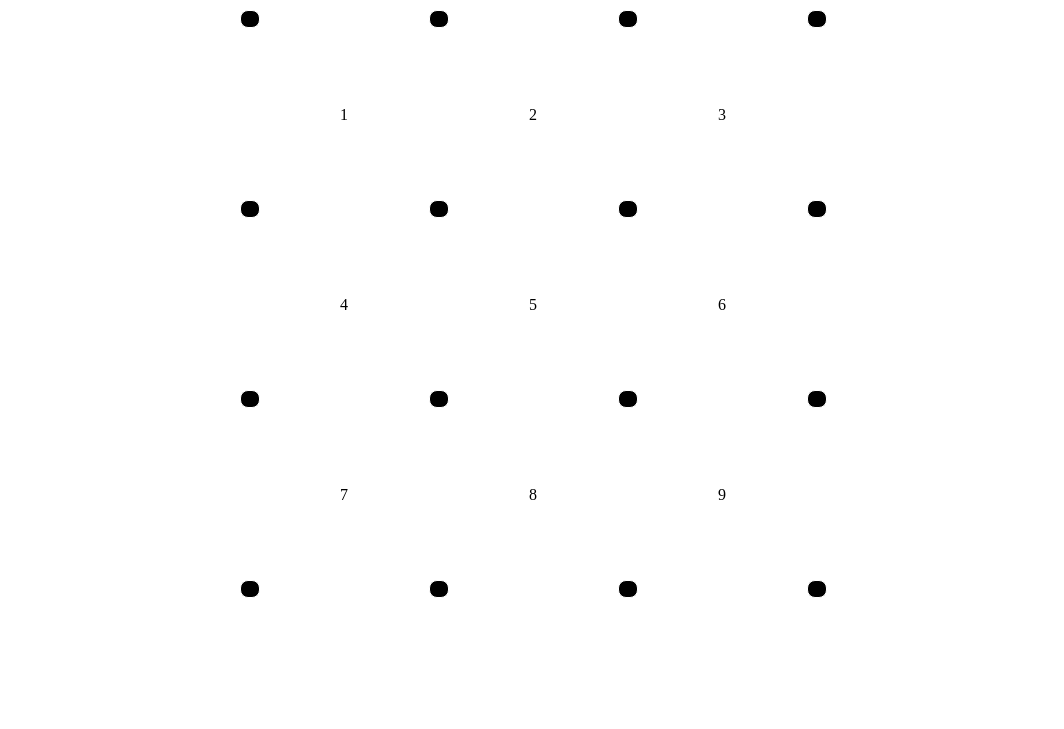
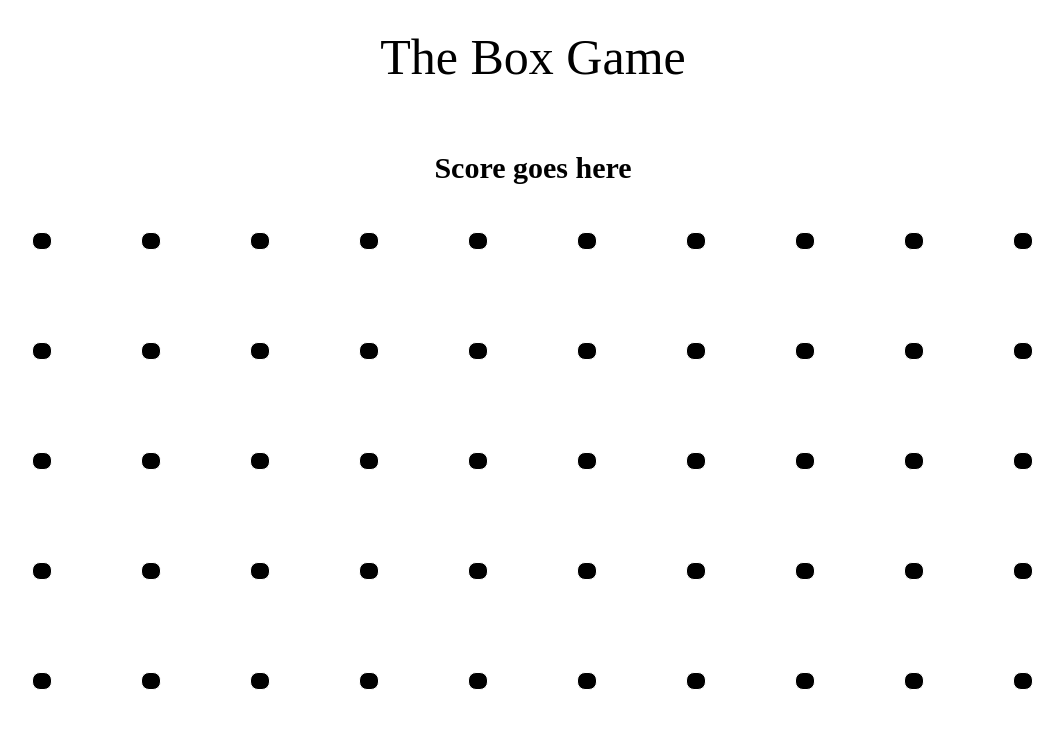
Before and after one commit to AlistairHopkins92/wdi-project-1, a PHP site: page /home.html in a window 1280 px wide. Shown: the top 729 px of the page, without its empty margins (107-1171 px from the left). Run offline with PHP 8.4, Linux system fonts and the light colour scheme.

Commit message:
double box problem solved

```diff
--- a/css/style.css
+++ b/css/style.css
@@ -1,6 +1,16 @@
+header{
+  font-size: 50px;
+  text-align: center;
+  padding: 20px;
+}
+h2{
+  font-size: 30px;
+  text-align: center;
+  padding: 20px;
+}
 ul {
-  height: 589px;
-  width: 589px;
+  height: 444px;
+  width: 1005px;
   border: 1px solid white;
   list-style: none;
   padding: 0;
@@ -8,15 +18,15 @@ ul {
 }
 .shortrow {
   height: 18px;
-  width: 587px;
+  width: 1003px;
   border: 1px solid white;
   list-style: none;
   padding: 0;
 }
 
 .tallrow {
-  height: 168px;
-  width: 587px;
+  height: 88px;
+  width: 1003px;
   border: 1px solid white;
   list-style: none;
   padding: 0;
@@ -37,7 +47,7 @@ ul {
 
 .shortrow .widecolumn {
   height: 16px;
-  width: 167px;
+  width: 87px;
   border: 1px solid white;
   list-style: none;
   padding: 0;
@@ -47,7 +57,7 @@ ul {
 }
 
 .tallrow .narrowcolumn {
-  height: 167px;
+  height: 87px;
   width: 18px;
   border: 1px solid white;
   list-style: none;
@@ -58,15 +68,15 @@ ul {
 }
 
 .tallrow .widecolumn {
-  height: 167px;
-  width: 167px;
+  height: 87px;
+  width: 87px;
   border: 1px solid white;
   list-style: none;
   padding: 0;
   display: inline-block;
   float: left;
   text-align: center;
-  line-height: 167px;
+  line-height: 87px;
   border-radius: 8px;
 }
 
--- a/home.html
+++ b/home.html
@@ -7,6 +7,8 @@
   <script type="text/javascript" src="./js/app.js"></script>
 </head>
 <body>
+<header>The Box Game</header>
+<h2 class="score">Score goes here</h2>
 <ul>
   <ul value="0" class="shortrow">
     <li value="x"               class="narrowcolumn"></li>
@@ -16,53 +18,11 @@
     <li value="x"               class="narrowcolumn"></li>
     <li value="3"     id="0"    class="widecolumn"></li>
     <li value="x"               class="narrowcolumn"></li>
-  </ul>
-  <ul value="0"  class="tallrow">
-    <li value="1"     id="0"    class="narrowcolumn"></li>
-    <li value="box"    id="box1"   class="widecolumn">1</li>
-    <li value="2"     id="1"    class="narrowcolumn"></li>
-    <li value="box"    id="box2"   class="widecolumn">2</li>
-    <li value="3"     id="2"    class="narrowcolumn"></li>
-    <li value="box"    id="box3"   class="widecolumn">3</li>
-    <li value="0"     id="3"    class="narrowcolumn"></li>
-  </ul>
-  <ul value="1" class="shortrow">
+    <li value="4"     id="0"    class="widecolumn"></li>
     <li value="x"               class="narrowcolumn"></li>
-    <li value="4"     id="1"    class="widecolumn"></li>
+    <li value="5"     id="0"    class="widecolumn"></li>
     <li value="x"               class="narrowcolumn"></li>
-    <li value="5"     id="2"    class="widecolumn"></li>
-    <li value="x"               class="narrowcolumn"></li>
-    <li value="6"     id="3"    class="widecolumn"></li>
-    <li value="x"               class="narrowcolumn"></li>
-  </ul>
-  <ul value="1" class="tallrow">
-    <li value="4"     id="0"    class="narrowcolumn"></li>
-    <li value="box"    id="box4"   class="widecolumn">4</li>
-    <li value="5"     id="4"    class="narrowcolumn"></li>
-    <li value="box"    id="box5"   class="widecolumn">5</li>
-    <li value="6"     id="5"    class="narrowcolumn"></li>
-    <li value="box"    id="box6"   class="widecolumn">6</li>
-    <li value="0"     id="6"    class="narrowcolumn"></li>
-  </ul>
-  <ul value="2" class="shortrow">
-    <li value="x"               class="narrowcolumn"></li>
-    <li value="7"     id="4"    class="widecolumn"></li>
-    <li value="x"               class="narrowcolumn"></li>
-    <li value="8"     id="5"    class="widecolumn"></li>
-    <li value="x"               class="narrowcolumn"></li>
-    <li value="9"     id="6"    class="widecolumn"></li>
-    <li value="x"               class="narrowcolumn"></li>
-  </ul>
-  <ul value="2" class="tallrow">
-    <li value="7"     id="0"    class="narrowcolumn"></li>
-    <li value="box"    id="box7"   class="widecolumn">7</li>
-    <li value="8"     id="7"    class="narrowcolumn"></li>
-    <li value="box"    id="box8"   class="widecolumn">8</li>
-    <li value="9"     id="8"    class="narrowcolumn"></li>
-    <li value="box"    id="box9"   class="widecolumn">9</li>
-    <li value="0"     id="9"    class="narrowcolumn"></li>
-  </ul>
-  <ul value="3" class="shortrow">
+    <li value="6"     id="0"    class="widecolumn"></li>
     <li value="x"               class="narrowcolumn"></li>
     <li value="7"     id="0"    class="widecolumn"></li>
     <li value="x"               class="narrowcolumn"></li>
@@ -70,6 +30,176 @@
     <li value="x"               class="narrowcolumn"></li>
     <li value="9"     id="0"    class="widecolumn"></li>
     <li value="x"               class="narrowcolumn"></li>
+  </ul>
+  <ul value="0"  class="tallrow">
+    <li value="1"     id="0"    class="narrowcolumn"></li>
+    <li value="box"    id="box1"   class="widecolumn"></li>
+    <li value="2"     id="1"    class="narrowcolumn"></li>
+    <li value="box"    id="box2"   class="widecolumn"></li>
+    <li value="3"     id="2"    class="narrowcolumn"></li>
+    <li value="box"    id="box3"   class="widecolumn"></li>
+    <li value="4"     id="3"    class="narrowcolumn"></li>
+    <li value="box"    id="box4"   class="widecolumn"></li>
+    <li value="5"     id="4"    class="narrowcolumn"></li>
+    <li value="box"    id="box5"   class="widecolumn"></li>
+    <li value="6"     id="5"    class="narrowcolumn"></li>
+    <li value="box"    id="box6"   class="widecolumn"></li>
+    <li value="7"     id="6"    class="narrowcolumn"></li>
+    <li value="box"    id="box7"   class="widecolumn"></li>
+    <li value="8"     id="7"    class="narrowcolumn"></li>
+    <li value="box"    id="box8"   class="widecolumn"></li>
+    <li value="9"     id="8"    class="narrowcolumn"></li>
+    <li value="box"    id="box9"   class="widecolumn"></li>
+    <li value="0"     id="9"    class="narrowcolumn"></li>
+  </ul>
+  <ul value="1" class="shortrow">
+    <li value="x"               class="narrowcolumn"></li>
+    <li value="10"     id="1"    class="widecolumn"></li>
+    <li value="x"               class="narrowcolumn"></li>
+    <li value="11"     id="2"    class="widecolumn"></li>
+    <li value="x"               class="narrowcolumn"></li>
+    <li value="12"     id="3"    class="widecolumn"></li>
+    <li value="x"               class="narrowcolumn"></li>
+    <li value="13"     id="4"    class="widecolumn"></li>
+    <li value="x"               class="narrowcolumn"></li>
+    <li value="14"     id="5"    class="widecolumn"></li>
+    <li value="x"               class="narrowcolumn"></li>
+    <li value="15"     id="6"    class="widecolumn"></li>
+    <li value="x"               class="narrowcolumn"></li>
+    <li value="16"     id="7"    class="widecolumn"></li>
+    <li value="x"               class="narrowcolumn"></li>
+    <li value="17"     id="8"    class="widecolumn"></li>
+    <li value="x"               class="narrowcolumn"></li>
+    <li value="18"     id="9"    class="widecolumn"></li>
+    <li value="x"               class="narrowcolumn"></li>
+  </ul>
+  <ul value="1" class="tallrow">
+    <li value="10"     id="0"    class="narrowcolumn"></li>
+    <li value="box"    id="box10"   class="widecolumn"></li>
+    <li value="11"     id="10"    class="narrowcolumn"></li>
+    <li value="box"    id="box11"   class="widecolumn"></li>
+    <li value="12"     id="11"    class="narrowcolumn"></li>
+    <li value="box"    id="box12"   class="widecolumn"></li>
+    <li value="13"     id="12"    class="narrowcolumn"></li>
+    <li value="box"    id="box13"   class="widecolumn"></li>
+    <li value="14"     id="13"    class="narrowcolumn"></li>
+    <li value="box"    id="box14"   class="widecolumn"></li>
+    <li value="15"     id="14"    class="narrowcolumn"></li>
+    <li value="box"    id="box15"   class="widecolumn"></li>
+    <li value="16"     id="15"    class="narrowcolumn"></li>
+    <li value="box"    id="box16"   class="widecolumn"></li>
+    <li value="17"     id="16"    class="narrowcolumn"></li>
+    <li value="box"    id="box17"   class="widecolumn"></li>
+    <li value="18"     id="17"    class="narrowcolumn"></li>
+    <li value="box"    id="box18"   class="widecolumn"></li>
+    <li value="0"      id="18"    class="narrowcolumn"></li>
+  </ul>
+  <ul value="2" class="shortrow">
+    <li value="x"               class="narrowcolumn"></li>
+    <li value="19"     id="10"    class="widecolumn"></li>
+    <li value="x"               class="narrowcolumn"></li>
+    <li value="20"     id="11"    class="widecolumn"></li>
+    <li value="x"               class="narrowcolumn"></li>
+    <li value="21"     id="12"    class="widecolumn"></li>
+    <li value="x"               class="narrowcolumn"></li>
+    <li value="22"     id="13"    class="widecolumn"></li>
+    <li value="x"               class="narrowcolumn"></li>
+    <li value="23"     id="14"    class="widecolumn"></li>
+    <li value="x"               class="narrowcolumn"></li>
+    <li value="24"     id="15"    class="widecolumn"></li>
+    <li value="x"               class="narrowcolumn"></li>
+    <li value="25"     id="16"    class="widecolumn"></li>
+    <li value="x"               class="narrowcolumn"></li>
+    <li value="26"     id="17"    class="widecolumn"></li>
+    <li value="x"               class="narrowcolumn"></li>
+    <li value="27"     id="18"    class="widecolumn"></li>
+    <li value="x"               class="narrowcolumn"></li>
+
+  </ul>
+  <ul value="2" class="tallrow">
+    <li value="19"     id="0"    class="narrowcolumn"></li>
+    <li value="box"    id="box19"   class="widecolumn"></li>
+    <li value="20"     id="19"    class="narrowcolumn"></li>
+    <li value="box"    id="box20"   class="widecolumn"></li>
+    <li value="21"     id="20"    class="narrowcolumn"></li>
+    <li value="box"    id="box21"   class="widecolumn"></li>
+    <li value="22"     id="21"    class="narrowcolumn"></li>
+    <li value="box"    id="box22"   class="widecolumn"></li>
+    <li value="23"     id="22"    class="narrowcolumn"></li>
+    <li value="box"    id="box23"   class="widecolumn"></li>
+    <li value="24"     id="23"    class="narrowcolumn"></li>
+    <li value="box"    id="box24"   class="widecolumn"></li>
+    <li value="25"     id="24"    class="narrowcolumn"></li>
+    <li value="box"    id="box25"   class="widecolumn"></li>
+    <li value="26"     id="25"    class="narrowcolumn"></li>
+    <li value="box"    id="box26"   class="widecolumn"></li>
+    <li value="27"     id="26"    class="narrowcolumn"></li>
+    <li value="box"    id="box27"   class="widecolumn"></li>
+    <li value="0"      id="27"    class="narrowcolumn"></li>
+  </ul>
+  <ul value="3" class="shortrow">
+    <li value="x"              class="narrowcolumn"></li>
+    <li value="28"    id="19"    class="widecolumn"></li>
+    <li value="x"              class="narrowcolumn"></li>
+    <li value="29"    id="20"    class="widecolumn"></li>
+    <li value="x"              class="narrowcolumn"></li>
+    <li value="30"    id="21"    class="widecolumn"></li>
+    <li value="x"              class="narrowcolumn"></li>
+    <li value="31"    id="22"    class="widecolumn"></li>
+    <li value="x"              class="narrowcolumn"></li>
+    <li value="32"    id="23"    class="widecolumn"></li>
+    <li value="x"              class="narrowcolumn"></li>
+    <li value="33"    id="24"    class="widecolumn"></li>
+    <li value="x"              class="narrowcolumn"></li>
+    <li value="34"    id="25"    class="widecolumn"></li>
+    <li value="x"              class="narrowcolumn"></li>
+    <li value="35"    id="26"    class="widecolumn"></li>
+    <li value="x"              class="narrowcolumn"></li>
+    <li value="36"    id="27"    class="widecolumn"></li>
+    <li value="x"              class="narrowcolumn"></li>
+  </ul>
+  <ul value="2" class="tallrow">
+    <li value="28"     id="0"    class="narrowcolumn"></li>
+    <li value="box"    id="box28"   class="widecolumn"></li>
+    <li value="29"     id="28"    class="narrowcolumn"></li>
+    <li value="box"    id="box29"   class="widecolumn"></li>
+    <li value="30"     id="29"    class="narrowcolumn"></li>
+    <li value="box"    id="box30"   class="widecolumn"></li>
+    <li value="31"     id="30"    class="narrowcolumn"></li>
+    <li value="box"    id="box31"   class="widecolumn"></li>
+    <li value="32"     id="31"    class="narrowcolumn"></li>
+    <li value="box"    id="box32"   class="widecolumn"></li>
+    <li value="33"     id="32"    class="narrowcolumn"></li>
+    <li value="box"    id="box33"   class="widecolumn"></li>
+    <li value="34"     id="33"    class="narrowcolumn"></li>
+    <li value="box"    id="box34"   class="widecolumn"></li>
+    <li value="35"     id="34"    class="narrowcolumn"></li>
+    <li value="box"    id="box35"   class="widecolumn"></li>
+    <li value="36"     id="35"    class="narrowcolumn"></li>
+    <li value="box"    id="box36"   class="widecolumn"></li>
+    <li value="0"      id="36"    class="narrowcolumn"></li>
+  </ul>
+  <ul value="3" class="shortrow">
+    <li value="x"              class="narrowcolumn"></li>
+    <li value="0"    id="28"    class="widecolumn"></li>
+    <li value="x"              class="narrowcolumn"></li>
+    <li value="0"    id="29"    class="widecolumn"></li>
+    <li value="x"              class="narrowcolumn"></li>
+    <li value="0"    id="30"    class="widecolumn"></li>
+    <li value="x"              class="narrowcolumn"></li>
+    <li value="0"    id="31"    class="widecolumn"></li>
+    <li value="x"              class="narrowcolumn"></li>
+    <li value="0"    id="32"    class="widecolumn"></li>
+    <li value="x"              class="narrowcolumn"></li>
+    <li value="0"    id="33"    class="widecolumn"></li>
+    <li value="x"              class="narrowcolumn"></li>
+    <li value="0"    id="34"    class="widecolumn"></li>
+    <li value="x"              class="narrowcolumn"></li>
+    <li value="0"    id="35"    class="widecolumn"></li>
+    <li value="x"              class="narrowcolumn"></li>
+    <li value="0"    id="36"    class="widecolumn"></li>
+    <li value="x"              class="narrowcolumn"></li>
+    </ul>
 </ul>
 </body>
 </html>
--- a/js/app.js
+++ b/js/app.js
@@ -2,15 +2,10 @@ $(function(){
   fillLine()
 });
 
-var boxes           = [5,0,0,0,0,0,0,0,0,0];
+var boxes           = [5,0,0,0,0,0,0,0,0,0,0,0,0,0,0,0,0,0,0,0,0,0,0,0,0,0,0,0,0,0,0,0,0,0,0,0,0];
 var playerColour1   =  "red";
 var playerColour2   =  "blue";
-var moveCount       = 0;
-
-var boxesArray = [0,"box1","box2","box3","box4","box5","box6","box7","box8","box9"]
-
-
-
+var moveCount       =   0;
 
 function playerTurn(moveCount){
     if(moveCount%2 === 0){
@@ -21,7 +16,6 @@ function playerTurn(moveCount){
         return("player2")
         console.log("player1")
     }
-
 }
 
 function fillLine(){
@@ -29,50 +23,106 @@ function fillLine(){
   $('ul .tallrow .narrowcolumn').one("click", function() {
 
     $(this).css("background", "black");
-    // console.log("boxes to be filled");
+
+    var boxVertSelval = ($(this).val());
+
+    var newvalueVal = (boxes[boxVertSelval] += 1)
+
+    var boxVertSelid = ($(this.id).selector);
+
+    var newvalueId = (boxes[boxVertSelid] += 1)
 
 
-    // console.log($(this).val());
-    // console.log($(this.id).selector);
-    //console.log($(this).parent().attr("value"));
 
-
-    var boxVertSelval = ($(this).val());
-    // console.log("orignal value " + boxes[boxVertSelval]);
-
-    var newvalueVal = (boxes[boxVertSelval] += 1)
-    // console.log("new value of box " + boxVertSelval + '= ' + newvalueVal);
-
-    var boxVertSelid = ($(this.id).selector);
-    // console.log("original value "+ boxes[boxVertSelid]);
-
-    var newvalueId = (boxes[boxVertSelid] += 1)
-    // console.log("new value of box" + boxVertSelid + '= ' + newvalueId);
-
-    if( newvalueId === 4){
+    if((newvalueId=== 4)&&(newvalueVal=== 4)){
         console.log("BOX " + boxVertSelid + " HAS BEEN FILLED BY " + playerTurn(moveCount))
         if(playerTurn(moveCount) === "player1"){
             console.log("h"+boxVertSelid);
-                //document.body.style.backgroundColor = playerColour1;
-                $(boxesArray[1].id).css("background", playerColour1);
+
+            boxVertSelid = parseInt(boxVertSelid)
+            console.log("This is boxHorSelid: " + boxVertSelid)
+
+            var boxClicked1 = $('#box'+boxVertSelid)
+
+            boxClicked1.css("backgroundColor", playerColour1);
+            console.log("h"+boxVertSelval);
+
+            boxVertSelval = parseInt(boxVertSelval)
+            console.log("This is boxHorSelid: " + boxVertSelval)
+
+            var boxClicked2 = $('#box'+boxVertSelval)
+
+            boxClicked2.css("backgroundColor", playerColour1);
+
         }
         else{
             console.log("h"+boxVertSelid);
-                //document.body.style.backgroundColor = playerColour2;
-                $(boxesArray[1].id).css("background", playerColour2);
+
+            boxVertSelid = parseInt(boxVertSelid)
+            console.log("This is boxHorSelid: " + boxVertSelid)
+
+            var boxClicked1 = $('#box'+boxVertSelid)
+
+            boxClicked1.css("backgroundColor", playerColour2);
+
+            console.log("h"+boxVertSelval);
+
+            boxVertSelval = parseInt(boxVertSelval)
+            console.log("This is boxHorSelid: " + boxVertSelval)
+
+            var boxClicked2 = $('#box'+boxVertSelval)
+
+            boxClicked2.css("backgroundColor", playerColour2);
+
+
         }
     }
-        else if( newvalueVal === 4){
-            console.log("BOX " + boxVertSelval + " HAS BEEN FILLED BY " + playerTurn(moveCount))
+
+    else if(newvalueId === 4){
+        // console.log("BOX " + boxVertSelid + " HAS BEEN FILLED BY " + playerTurn(moveCount))
+        if(playerTurn(moveCount) === "player1"){
+            console.log("h"+boxVertSelid);
+
+            boxVertSelid = parseInt(boxVertSelid)
+            console.log("This is boxHorSelid: " + boxVertSelid)
+
+            var boxClicked = $('#box'+boxVertSelid)
+
+            boxClicked.css("backgroundColor", playerColour1);
+        }
+        else{
+            console.log("h"+boxVertSelid);
+
+            boxVertSelid = parseInt(boxVertSelid)
+            console.log("This is boxHorSelid: " + boxVertSelid)
+
+            var boxClicked = $('#box'+boxVertSelid)
+
+            boxClicked.css("backgroundColor", playerColour2);
+        }
+    }
+    else if(newvalueVal === 4){
+        // console.log("BOX " + boxVertSelval + " HAS BEEN FILLED BY " + playerTurn(moveCount))
         if(playerTurn(moveCount) === "player1"){
             console.log("h"+boxVertSelval);
-                //document.body.style.backgroundColor = playerColour1;
-                // $((boxesArray[1]).id).css("background", playerColour1);
+
+            boxVertSelval = parseInt(boxVertSelval)
+            console.log("This is boxHorSelid: " + boxVertSelval)
+
+            var boxClicked = $('#box'+boxVertSelval)
+
+            boxClicked.css("backgroundColor", playerColour1);
+
         }
         else{
             console.log("h"+boxVertSelval);
-                //document.body.style.backgroundColor = playerColour2;
-                // $((boxesArray[1]).id).css("background", playerColour2);
+
+            boxVertSelval = parseInt(boxVertSelval)
+            console.log("This is boxHorSelid: " + boxVertSelval)
+
+            var boxClicked = $('#box'+boxVertSelval)
+
+            boxClicked.css("backgroundColor", playerColour2);
         }
     }
     else{
@@ -80,48 +130,91 @@ function fillLine(){
         console.log("movecount: " + moveCount + " player turn: " + playerTurn(moveCount));
     }
 
-
-
 });
   $('ul .shortrow .widecolumn').one("click", function() {
 
     $(this).css("background", "black");
 
+    var boxHorSelval = ($(this).val());
 
-    // console.log("boxes to be filled");
-    // console.log($(this).val());
-    // console.log($(this.id).selector);
-    //console.log($(this).parent().attr("value"));
+    var newvalueVal = (boxes[boxHorSelval] += 1)
+
+    var boxHorSelid = ($(this.id).selector);
+
+    var newvalueId = (boxes[boxHorSelid] += 1)
 
 
-    var boxHorSelval = ($(this).val());
-    // console.log("orignal value of box" + boxHorSelval + '=' + boxes[boxHorSelval]);
+    if((newvalueId=== 4)&&(newvalueVal=== 4)){
+        console.log("BOX " + boxHorSelid + " HAS BEEN FILLED BY " + playerTurn(moveCount))
+        if(playerTurn(moveCount) === "player1"){
+            console.log("h"+boxHorSelid);
 
-    var newvalueVal = (boxes[boxHorSelval] += 1)
-    // console.log("new value of box " + boxHorSelval + '= ' + newvalueVal);
+            boxHorSelid = parseInt(boxHorSelid)
+            console.log("This is boxHorSelid: " + boxHorSelid)
 
-    var boxHorSelid = ($(this.id).selector);
-    // console.log("orignal value of box" +  boxHorSelid + '= ' + boxes[boxHorSelid]);
+            var boxClicked1 = $('#box'+boxHorSelid)
 
-    var newvalueId = (boxes[boxHorSelid] += 1)
-    // console.log("new value of box" + boxHorSelid + '= ' + newvalueId);
+            boxClicked1.css("backgroundColor", playerColour1);
+            console.log("h"+boxHorSelval);
 
-    if( newvalueVal === 4){
-        console.log("BOX " + boxHorSelval +" HAS BEEN FILLED BY " + playerTurn(moveCount))
+            boxHorSelval = parseInt(boxHorSelval)
+            console.log("This is boxHorSelid: " + boxHorSelval)
+
+            var boxClicked2 = $('#box'+boxHorSelval)
+
+            boxClicked2.css("backgroundColor", playerColour1);
+
+        }
+        else{
+            console.log("h"+boxHorSelid);
+
+            boxHorSelid = parseInt(boxHorSelid)
+            console.log("This is boxHorSelid: " + boxHorSelid)
+
+            var boxClicked1 = $('#box'+boxHorSelid)
+
+            boxClicked1.css("backgroundColor", playerColour2);
+
+            console.log("h"+boxHorSelval);
+
+            boxHorSelval = parseInt(boxHorSelval)
+            console.log("This is boxHorSelid: " + boxHorSelval)
+
+            var boxClicked2 = $('#box'+boxHorSelval)
+
+            boxClicked2.css("backgroundColor", playerColour2);
+
+
+        }
+    }
+
+
+    else if( newvalueVal === 4){
+        // console.log("BOX " + boxHorSelval +" HAS BEEN FILLED BY " + playerTurn(moveCount))
         if(playerTurn(moveCount) === "player1"){
             console.log("h"+boxHorSelval);
-            //document.body.style.backgroundColor = playerColour1;
-            $(boxesArray[1].id).css("background", playerColour1);
+
+            boxHorSelval = parseInt(boxHorSelval)
+            console.log("This is boxHorSelid: " + boxHorSelval)
+
+            var boxClicked = $('#box'+boxHorSelval);
+
+            boxClicked.css("backgroundColor", playerColour1);
         }
         else{
             console.log("h"+boxHorSelval);
-            //document.body.style.backgroundColor = playerColour2;
-            // $(boxesArray[1].id).css("background", playerColour2);
+
+            boxHorSelval = parseInt(boxHorSelval)
+            console.log("This is boxHorSelid: " + boxHorSelval)
+
+            var boxClicked = $('#box'+boxHorSelval);
+
+            boxClicked.css("backgroundColor", playerColour2);
         }
 
     }
     else if( newvalueId === 4){
-        console.log("BOX " + boxHorSelid +" HAS BEEN FILLED BY " + playerTurn(moveCount))
+        // console.log("BOX " + boxHorSelid +" HAS BEEN FILLED BY " + playerTurn(moveCount))
         if(playerTurn(moveCount) === "player1"){
             console.log("H" + boxHorSelid);
 
@@ -130,14 +223,17 @@ function fillLine(){
 
             var boxClicked = $('#box'+boxHorSelid);
 
-
             boxClicked.css("backgroundColor", playerColour1);
-            //$(boxesArray[1].id).css("background", playerColour1);
         }
         else{
             console.log("h"+boxHorSelid);
-            //document.body.style.backgroundColor = playerColour2;
-            // $("boxesArray[1]".id).css("background", playerColour2);
+
+            boxHorSelid = parseInt(boxHorSelid)
+            console.log("This is boxHorSelid: " + boxHorSelid)
+
+            var boxClicked = $('#box'+boxHorSelid)
+
+            boxClicked.css("backgroundColor", playerColour2);
         }
     }
     else{
@@ -145,6 +241,4 @@ function fillLine(){
         console.log("movecount: " + moveCount + " player turn: " + playerTurn(moveCount));
     }
 });
-
-
 }
```
Lines whose indentation alone changed are shown as unchanged.
